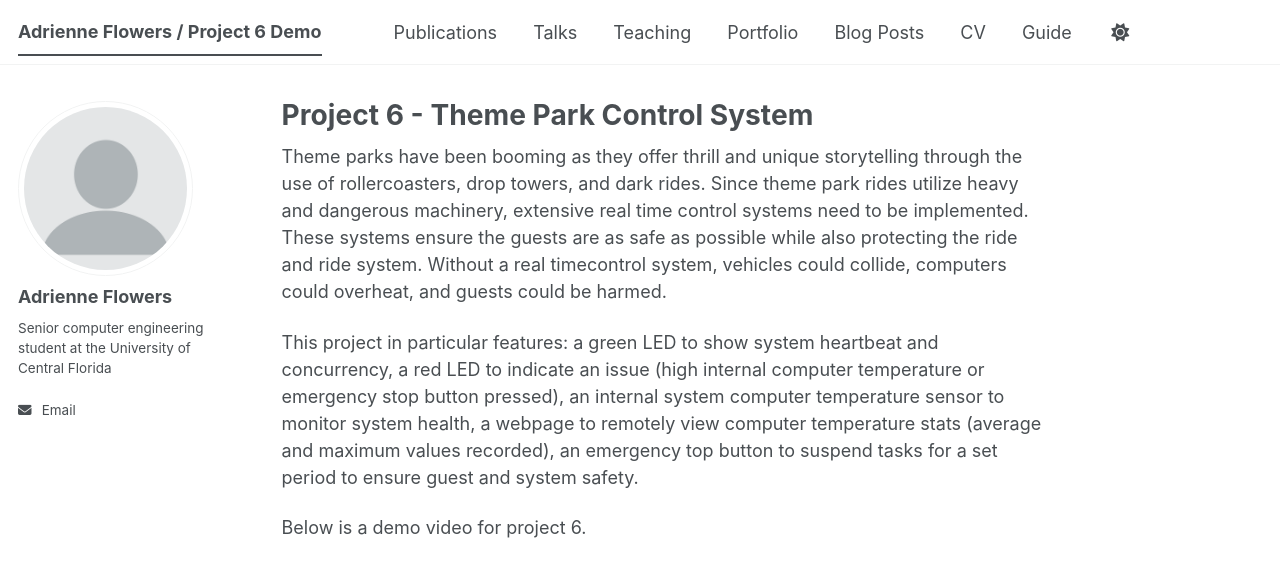
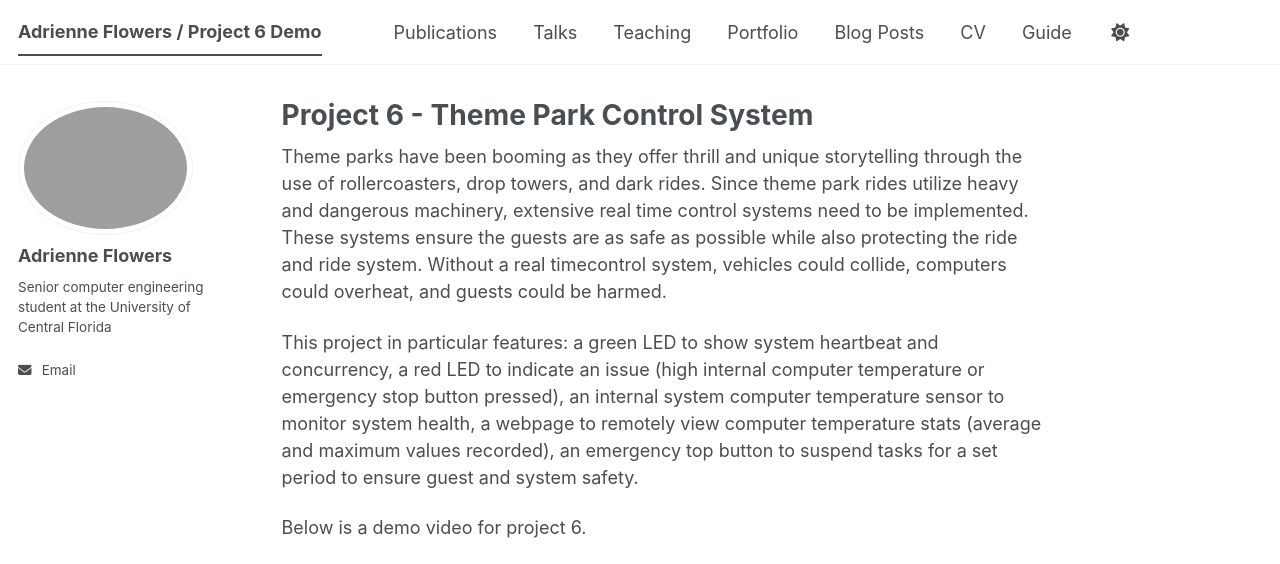
Before and after one commit to adrienne-ucf/adrienne-ucf.github.io, a Jekyll site: the page built from _pages/about.md, in a window 1280 px wide and 1106 px high. Shown: the top 564 px of the window. Built offline with Jekyll 4.4.1, drawn with Linux system fonts in a browser that asks for light colours; a script bundle is joined from its source files by our own code; library files that are not in the unit come from our copies; grey boxes are pictures that could not be loaded.

Commit message:
Update _config.yml
adding picture

```diff
--- a/_config.yml
+++ b/_config.yml
@@ -23,7 +23,7 @@ repository               : "academicpages/academicpages.github.io"
 #               Additional customization can be done by editing /_includes/author-profile.html
 author:
   # Biographic information
-  avatar           : "profile.png"
+  avatar           : "portfolio.png"
   name             : "Adrienne Flowers"
   pronouns         : # example: "she/her"
   bio              : "Senior computer engineering student at the University of Central Florida"
```
